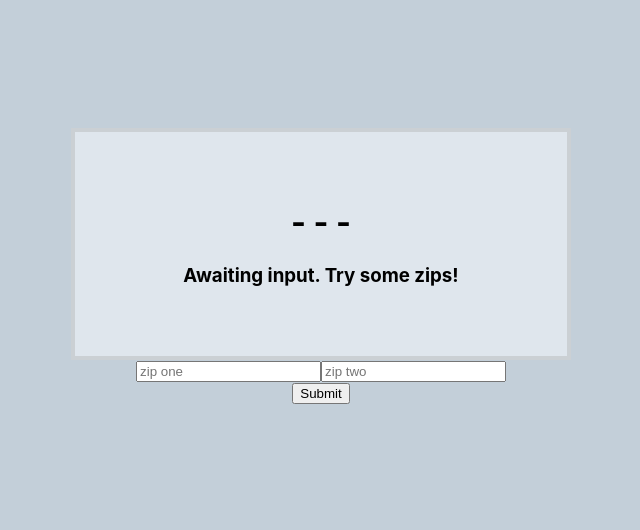
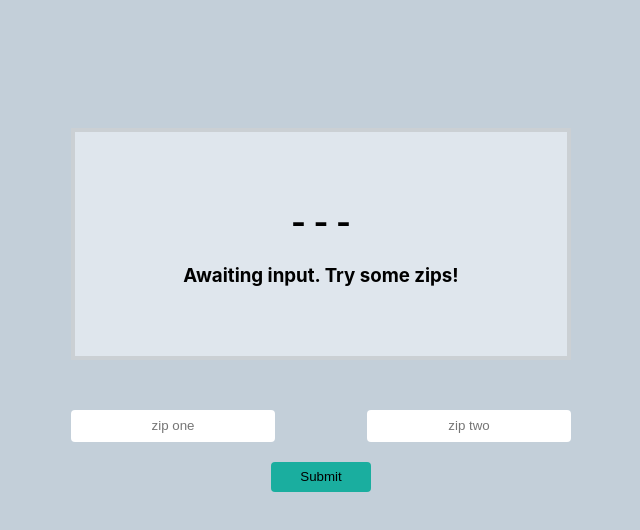
Before and after one commit to tristonarmstrong/zipapp, a React (Create React App) app: page / in a window 1280 px wide. Shown: the top 530 px of the page, without its empty margins (319-959 px from the left). Built offline with nearby package versions, Linux system fonts and the light colour scheme.

Commit message:
Style app

```diff
--- a/src/components/buttons/Buttons.jsx
+++ b/src/components/buttons/Buttons.jsx
@@ -1,4 +1,5 @@
 import React from 'react'
+import './index.css'
 
 export default class Buttons extends React.Component{
 
@@ -24,23 +25,28 @@ export default class Buttons extends React.Component{
 	render(){
 		return(
 			<div>
-				<div>
+				<div className='inp_cont'>
 					<input
 					name='zip_one'
 					type='text'
 					placeholder='zip one'
 					onChange={(e) => this.handleChanges(e)}
-					value={this.state.zip_one}/>
+					value={this.state.zip_one}
+					className='inp'/>
+
 					<input
 					name='zip_two'
 					type='text'
 					placeholder='zip two'
 					onChange={(e) => this.handleChanges(e)}
-					value={this.state.zip_two}/>
+					value={this.state.zip_two}
+					className='inp'/>
 				</div>
 				<button
 				type='submit'
-				onClick={e=> this.submit(e)} >Submit</button>
+				onClick={e=> this.submit(e)}
+				className='btn'
+				>Submit</button>
 			</div>
 			)
 	}
--- /dev/null
+++ b/src/components/buttons/index.css
@@ -0,0 +1,24 @@
+.inp{
+	border: none !important;
+	background-color: none;
+	text-align: center;
+	width: 200px;
+	height: 30px;
+    border-radius: 4px;
+}
+.inp_cont{
+	display: flex;
+	justify-content: space-between;
+	margin-top: 50px;
+}
+.btn{
+	border-radius: 4px;
+    border: none;
+    margin-top: 20px;
+    width: 100px;
+    height: 30px;
+    background-color: #1aae9f;
+}
+.btn:hover{
+	background-color: #149a8d;
+}
--- a/src/components/container/Container.jsx
+++ b/src/components/container/Container.jsx
@@ -23,7 +23,7 @@ export default class Container extends React.Component {
 					// loop through the cities
 					data.forEach( ( city, j ) => {
 						// find a match and set city
-						if ( city.Zipcode == zips[ i ] ) {
+						if ( city.Zipcode === zips[ i ] ) {
 							this.setCity( city, i )
 						}
 					} )
```
